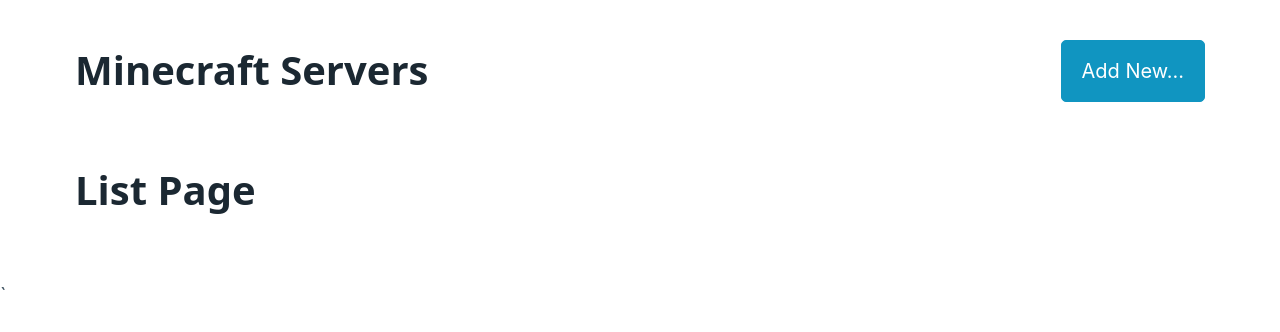
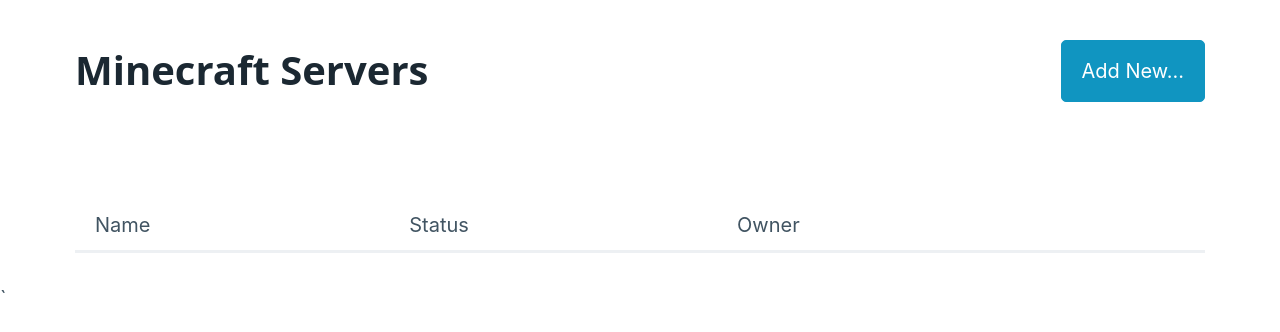
Before and after one commit to kryten87/minecraft-manager, a React (Create React App) app in the folder packages/client/: page / in a window 1280 px wide. Shown: the top 332 px of the page. Built offline with nearby package versions, Linux system fonts and the light colour scheme.

Commit message:
chore: add list page component

```diff
--- a/packages/client/src/pages/List.tsx
+++ b/packages/client/src/pages/List.tsx
@@ -1,5 +1,20 @@
-import { FC } from 'react';
+import { FC, useState } from 'react';
+import '@picocss/pico/css/pico.css';
+import { StackList } from '../components/StackList';
+import { Link } from 'react-router-dom';
 
 export const List: FC = (props: Record<string, any>) => {
-  return <h1>List Page</h1>;
+  const [stacks, setStacks] = useState(props?.containers || []);
+
+  // @TODO on load, refresh stacks
+
+  const onStackRefresh = (updatedStacks: any[]) => {
+    setStacks(updatedStacks);
+  };
+
+  return (
+    <div className="container" style={{ marginTop: '2em' }}>
+      <StackList stacks={ stacks } onStackRefresh={ onStackRefresh } />
+    </div>
+  );
 };
```
